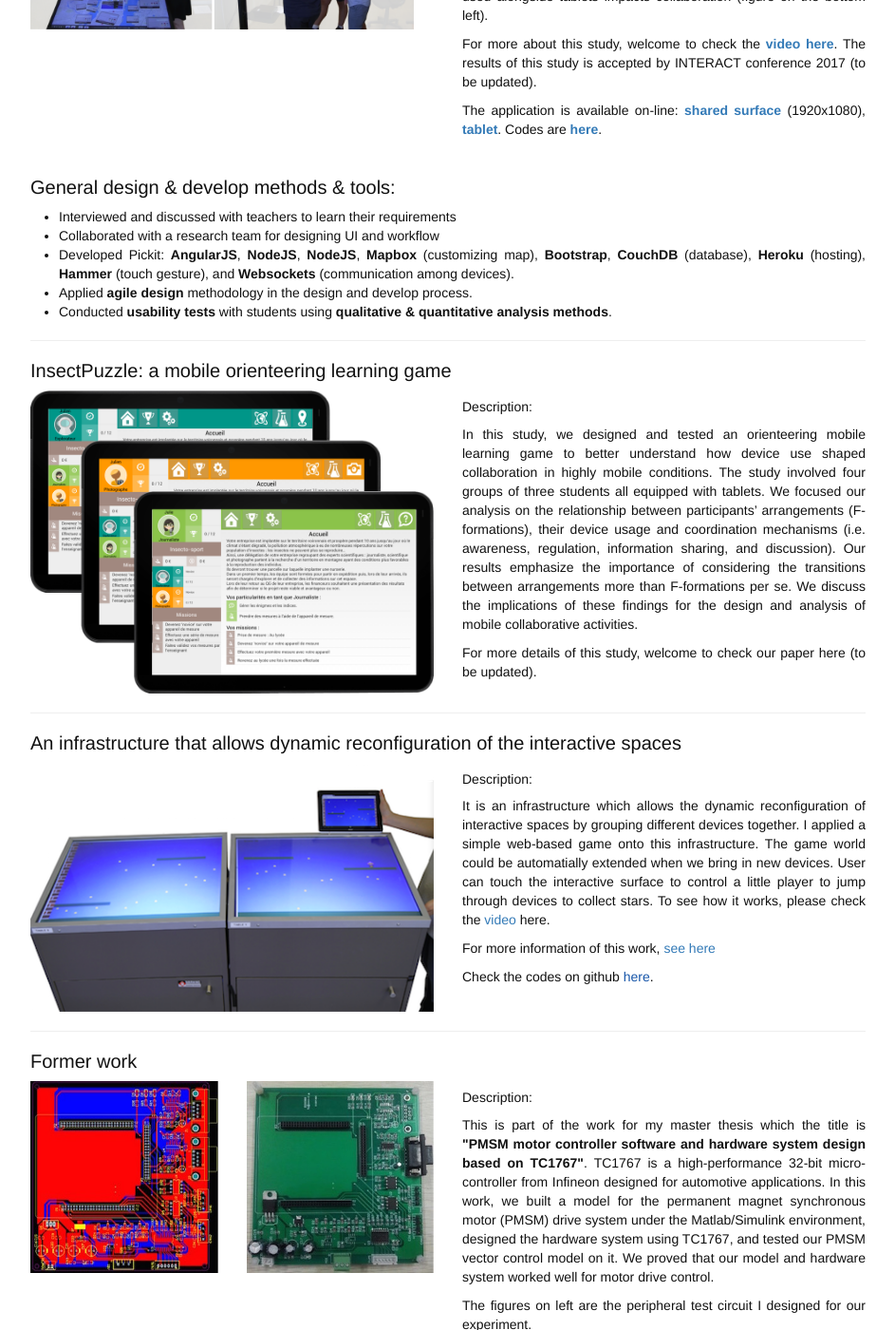
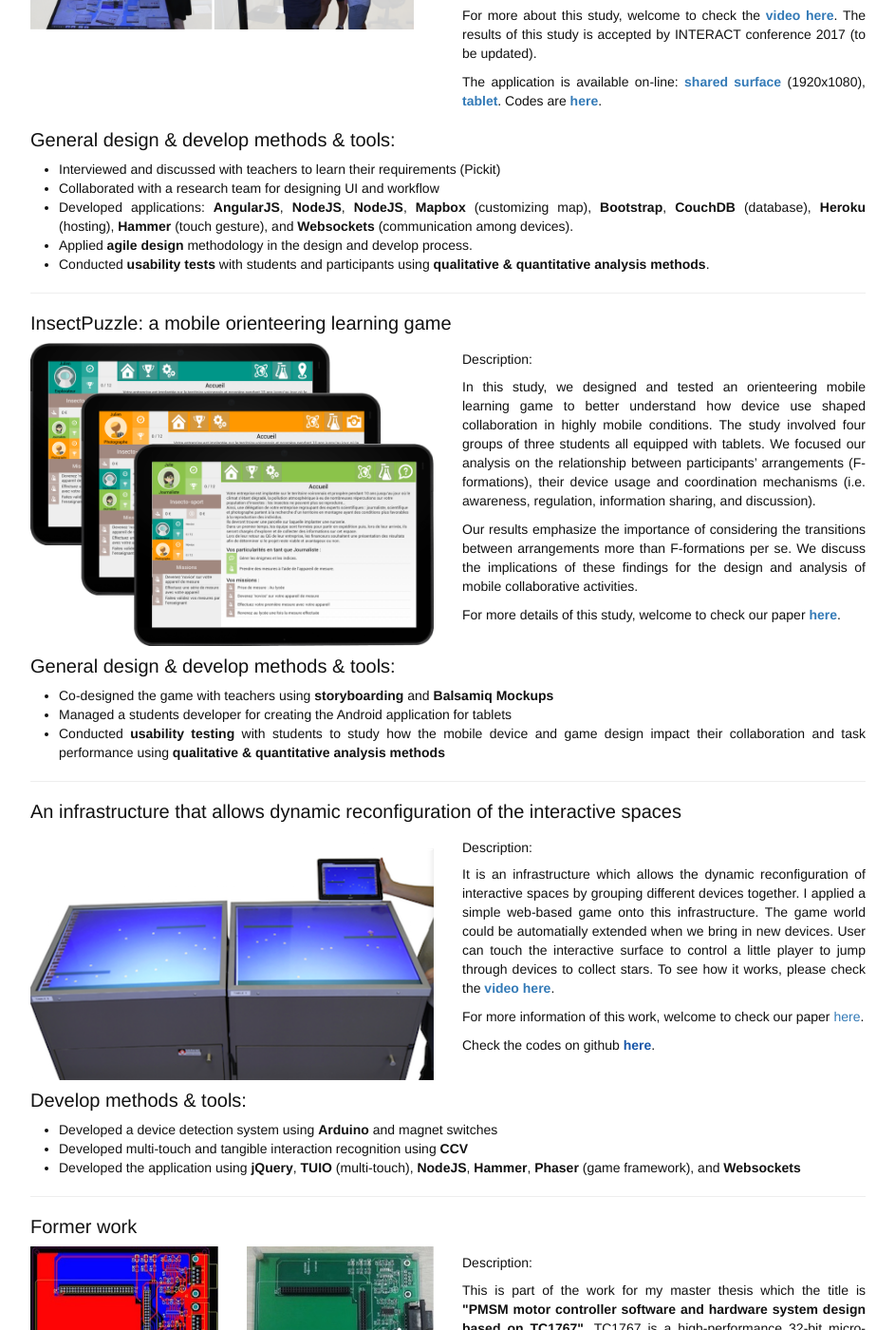
Before and after one commit to InsaLili/insalili.github.io, a Jekyll site: the page built from pages/projects.md, in a window 1280 px wide and 1400 px high, scrolled down 1193 px. Shown: the whole window at 95% size, without its empty margins (168-1111 px from the left). Built offline with Jekyll 4.4.1, drawn with Linux system fonts in a browser that asks for light colours; comment, search, counter and statistics services are not loaded; some of the changed text lies outside the part shown.

Commit message:
update prj

```diff
--- a/pages/projects.md
+++ b/pages/projects.md
@@ -28,10 +28,9 @@
       <div class="col-md-6">
         <h5>Description:</h5>
         <p class="hightName">Pickit: a learning activity designed for high school students</p>
-        <p>The figure on top left is a learning activity for high school students which we developed with the help of teachers and students. In this activity, a group of three students act as a consult team, their mission is to help a agriculture company to choose an appropriate location for establishing factory. They need to take concern of the factory's requirements and also think about using sustainable resources.</p>
-        <p>To achieve their mission, they need to use the combination of large interactive display with personal tablets. The shared display is used for supporting collaboration, such as discussion, negotiation and taking decision. The personal devices are used for individual exploration, such as analysing data of each location, sumbitting comments and providing evaluation. To get information of each location, students need to press their own avatar inside the pop-up box of the marker. We set three steps for this activity, including individual browsing, collaborative discussion and collective decision-making.</p>
+        <p>The figure on top left is a learning activity for high school students which we developed with the help of teachers and students. In this activity, a group of three students act as a consult team, their mission is to help a agriculture company to choose an appropriate location for establishing factory. They need to take concern of the factory's requirements and also think about using sustainable resources.To achieve their mission, they need to use the combination of large interactive display with personal tablets. The shared display is used for supporting collaboration, such as discussion, negotiation and taking decision. The personal devices are used for individual exploration, such as analysing data of each location, sumbitting comments and providing evaluation. To get information of each location, students need to press their own avatar inside the pop-up box of the marker. We set three steps for this activity, including individual browsing, collaborative discussion and collective decision-making.</p>
         <p>For more details of this study, welcome to check our paper <b><a target="_blank" href="https://hal.archives-ouvertes.fr/hal-01493815/file/CSEDU_2017_62_CR%20%282%29.pdf">here</a></b>.</p>
-        <p>This application is also hosed on Heroku server: <b><a target="_blank" href="https://myoa.herokuapp.com/">shared surface</a></b> (resolution: 1920x1080), <b><a target="_blank" href="https://myoa.herokuapp.com/#/individual">tablet</a></b>. You can get codes <b><a target="_blank" href="https://github.com/InsaLili/myoa-app">here</a></b>.</p>
+        <p>This application is also hosed on Heroku server: <b><a target="_blank" href="https://myoa.herokuapp.com/">shared surface</a></b> (resolution: 1920x1080), <b><a target="_blank" href="https://myoa.herokuapp.com/#/individual">tablet</a></b>. Codes are <b><a target="_blank" href="https://github.com/InsaLili/myoa-app">here</a></b>.</p>
         <p class="hightName">GoNY: a trip planning activity</p>
         <p>The figure on the middle left is an open-ended trip planning activity. In this activity, users need to plan their trip itinerary for New York within a fixed budget. They need to agree on 1) how many days they want to stay in NY; 2) which hotel they want to live in; and 3) which places they would like to visit.</p>
         <p>We applied similar interaction machanism from the former learning activity. The shared display is used for supporting collaboration, and tablets are used for individual exploration. We conducted a study using GoNY to understand how the orientation of a large display used alongside tablets impacts collaboration (figure on the bottom left).</p>
@@ -39,15 +38,13 @@
         <p>The application is available on-line: <b><a target="_blank" href="https://gony.herokuapp.com/">shared surface</a></b> (1920x1080), <b><a target="_blank" href="https://gony.herokuapp.com/player">tablet</a></b>. Codes are <b><a target="_blank" href="https://github.com/InsaLili/Trip">here</a></b>.</p>
       </div>
     </div>
-    <br>
-
     <h4>General design & develop methods & tools:</h4>
     <ul>
-      <li>Interviewed and discussed with teachers to learn their requirements</li>
+      <li>Interviewed and discussed with teachers to learn their requirements (Pickit)</li>
       <li>Collaborated with a research team for designing UI and workflow</li>
-      <li>Developed Pickit: <b>AngularJS</b>, <b>NodeJS</b>, <b>NodeJS</b>, <b>Mapbox</b> (customizing map), <b>Bootstrap</b>, <b>CouchDB</b> (database), <b>Heroku</b> (hosting), <b>Hammer</b> (touch gesture), and <b>Websockets</b> (communication among devices).</li>
+      <li>Developed applications: <b>AngularJS</b>, <b>NodeJS</b>, <b>NodeJS</b>, <b>Mapbox</b> (customizing map), <b>Bootstrap</b>, <b>CouchDB</b> (database), <b>Heroku</b> (hosting), <b>Hammer</b> (touch gesture), and <b>Websockets</b> (communication among devices).</li>
       <li>Applied <b>agile design</b> methodology in the design and develop process.</li>
-      <li>Conducted <b>usability tests</b> with students using <b> qualitative & quantitative analysis methods</b>.</li>
+      <li>Conducted <b>usability tests</b> with students and participants using <b> qualitative & quantitative analysis methods</b>.</li>
     </ul>
   </div>
 	<div>
@@ -69,10 +66,17 @@
 			</div>
 			<div class="col-md-6">
 				<h5>Description:</h5>
-				<p>In this study, we designed and tested an orienteering mobile learning game to better understand how device use shaped collaboration in highly mobile conditions. The study involved four groups of three students all equipped with tablets. We focused our analysis on the relationship between participants’ arrangements (F-formations), their device usage and coordination mechanisms (i.e. awareness, regulation, information sharing, and discussion). Our results emphasize the importance of considering the transitions between arrangements more than F-formations per se. We discuss the implications of these findings for the design and analysis of mobile collaborative activities.</p>
-				<p>For more details of this study, welcome to check our paper here (to be updated).</p>
+				<p>In this study, we designed and tested an orienteering mobile learning game to better understand how device use shaped collaboration in highly mobile conditions. The study involved four groups of three students all equipped with tablets. We focused our analysis on the relationship between participants’ arrangements (F-formations), their device usage and coordination mechanisms (i.e. awareness, regulation, information sharing, and discussion). </p>
+				<p>Our results emphasize the importance of considering the transitions between arrangements more than F-formations per se. We discuss the implications of these findings for the design and analysis of mobile collaborative activities.</p>
+				<p>For more details of this study, welcome to check our paper <b><a target="_blank" href="https://hal.archives-ouvertes.fr/hal-01363632/file/MobileHCI16-HAL.pdf">here</a></b>.</p>
 			</div>
 		</div>
+		<h4>General design & develop methods & tools:</h4>
+    <ul>
+      <li>Co-designed the game with teachers using <b>storyboarding</b> and <b>Balsamiq Mockups</b></li>
+      <li>Managed a students developer for creating the Android application for tablets</li>
+      <li>Conducted <b>usability testing</b> with students to study how the mobile device and game design impact their collaboration and task performance using <b>qualitative & quantitative analysis methods</b></li>
+    </ul>
 	</div>
 <!-- 	<div>
 		<hr class="styled-hr" style="width:100%;">
@@ -116,11 +120,17 @@
 			</div>
 			<div class="col-md-6">
 				<h5>Description:</h5>
-				<p>It is an infrastructure which allows the dynamic reconfiguration of interactive spaces by grouping different devices together. I applied a simple web-based game onto this infrastructure. The game world could be automatially extended when we bring in new devices. User can touch the interactive surface to control a little player to jump through devices to collect stars. To see how it works, please check the <a target="_blank" href="https://youtu.be/A-14eEVYPoM">video</a> here.</p>
-				<p>For more information of this work, <a target="_blank" href="http://dl.acm.org/citation.cfm?id=2669548">see here</a></p>
-				<p>Check the codes on github <a href="">here</a>.</p>
+				<p>It is an infrastructure which allows the dynamic reconfiguration of interactive spaces by grouping different devices together. I applied a simple web-based game onto this infrastructure. The game world could be automatially extended when we bring in new devices. User can touch the interactive surface to control a little player to jump through devices to collect stars. To see how it works, please check the <b><a target="_blank" href="https://youtu.be/A-14eEVYPoM">video here</a></b>.</p>
+				<p>For more information of this work, welcome to check our paper <a target="_blank" href="http://dl.acm.org/citation.cfm?id=2669548">here</a>.</p>
+				<p>Check the codes on github <b><a href="">here</a></b>.</p>
 			</div>
 		</div>
+		<h4>Develop methods & tools:</h4>
+    <ul>
+      <li>Developed a device detection system using <b>Arduino</b> and magnet switches</li>
+      <li>Developed multi-touch and tangible interaction recognition using <b>CCV</b></li>
+      <li>Developed the application using <b>jQuery</b>, <b>TUIO</b> (multi-touch), <b>NodeJS</b>, <b>Hammer</b>, <b>Phaser</b> (game framework), and <b>Websockets</b></li>
+    </ul>
 	</div>
 	<div>
 		<hr class="styled-hr" style="width:100%;">
```
